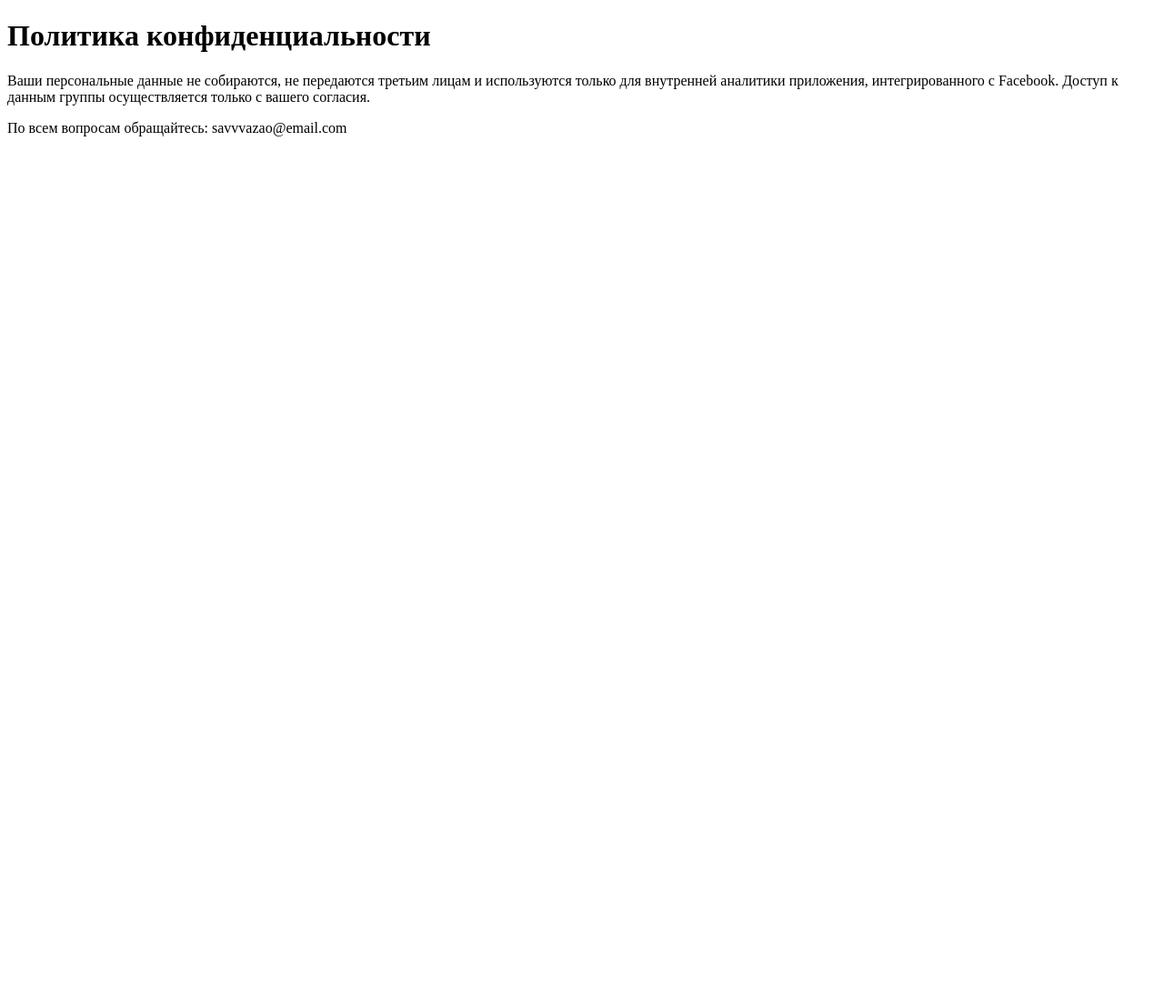
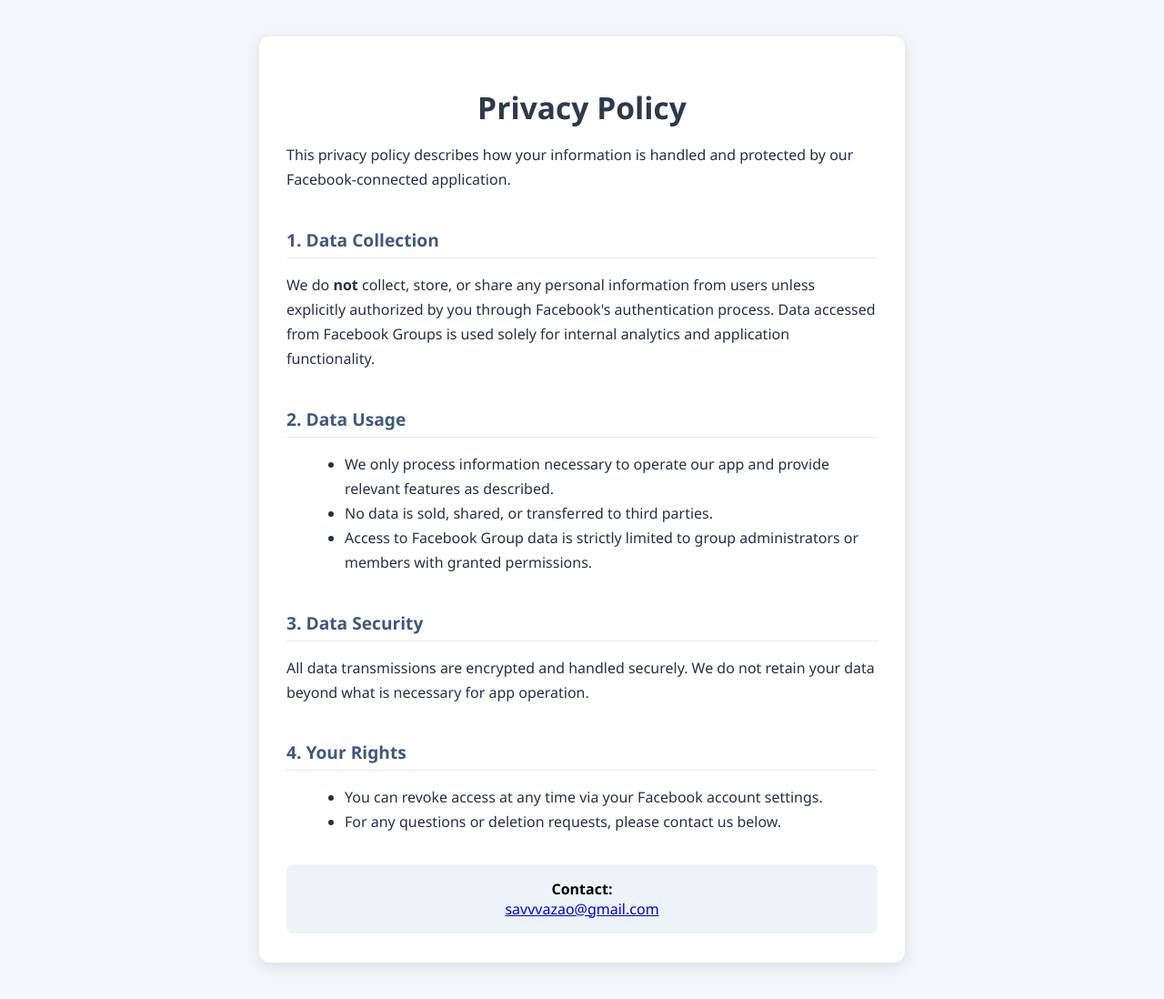
Before and after one commit to Savka322/privacy-policy, a plain HTML site: page index.html in a window 1280 px wide. Shown: the whole page at 91% size. Before the commit the page ends 800 px from the top, so only its background shows below. Drawn offline with Linux system fonts and the light colour scheme.

Commit message:
index.html

```diff
--- a/index.html
+++ b/index.html
@@ -1,17 +1,92 @@
 <!DOCTYPE html>
-<html lang="ru">
+<html lang="en">
 <head>
   <meta charset="UTF-8">
-  <title>Политика конфиденциальности</title>
+  <title>Privacy Policy</title>
+  <meta name="viewport" content="width=device-width,initial-scale=1">
+  <style>
+    body {
+      background: #f4f6fb;
+      font-family: 'Segoe UI', Arial, sans-serif;
+      margin: 0;
+      padding: 0;
+    }
+    .container {
+      max-width: 650px;
+      margin: 40px auto;
+      background: #fff;
+      border-radius: 12px;
+      box-shadow: 0 4px 16px rgba(60,60,100,0.13);
+      padding: 32px 30px;
+    }
+    h1 {
+      color: #2d3a4e;
+      margin-bottom: 0.5em;
+      font-size: 2.1em;
+      text-align: center;
+    }
+    h2 {
+      color: #3d5a80;
+      margin-top: 2em;
+      font-size: 1.2em;
+      border-bottom: 1px solid #eaeaea;
+      padding-bottom: 0.3em;
+    }
+    p, li {
+      color: #283049;
+      font-size: 1em;
+      line-height: 1.7;
+    }
+    ul {
+      margin: 0 0 1.5em 1.5em;
+    }
+    .contact {
+      margin-top: 2em;
+      padding: 1em;
+      background: #eef3f9;
+      border-radius: 8px;
+      text-align: center;
+    }
+    @media(max-width: 700px) {
+      .container { padding: 18px 4vw; }
+    }
+  </style>
 </head>
 <body>
-  <h1>Политика конфиденциальности</h1>
-  <p>
-    Ваши персональные данные не собираются, не передаются третьим лицам и используются только для внутренней аналитики приложения, интегрированного с Facebook.
-    Доступ к данным группы осуществляется только с вашего согласия.
-  </p>
-  <p>
-    По всем вопросам обращайтесь: savvvazao@email.com
-  </p>
+  <div class="container">
+    <h1>Privacy Policy</h1>
+    <p>
+      This privacy policy describes how your information is handled and protected by our Facebook-connected application.
+    </p>
+
+    <h2>1. Data Collection</h2>
+    <p>
+      We do <strong>not</strong> collect, store, or share any personal information from users unless explicitly authorized by you through Facebook's authentication process.
+      Data accessed from Facebook Groups is used solely for internal analytics and application functionality.
+    </p>
+
+    <h2>2. Data Usage</h2>
+    <ul>
+      <li>We only process information necessary to operate our app and provide relevant features as described.</li>
+      <li>No data is sold, shared, or transferred to third parties.</li>
+      <li>Access to Facebook Group data is strictly limited to group administrators or members with granted permissions.</li>
+    </ul>
+
+    <h2>3. Data Security</h2>
+    <p>
+      All data transmissions are encrypted and handled securely. We do not retain your data beyond what is necessary for app operation.
+    </p>
+
+    <h2>4. Your Rights</h2>
+    <ul>
+      <li>You can revoke access at any time via your Facebook account settings.</li>
+      <li>For any questions or deletion requests, please contact us below.</li>
+    </ul>
+
+    <div class="contact">
+      <strong>Contact:</strong> <br>
+      <a href="mailto:your@email.com">savvvazao@gmail.com</a>
+    </div>
+  </div>
 </body>
 </html>
```
